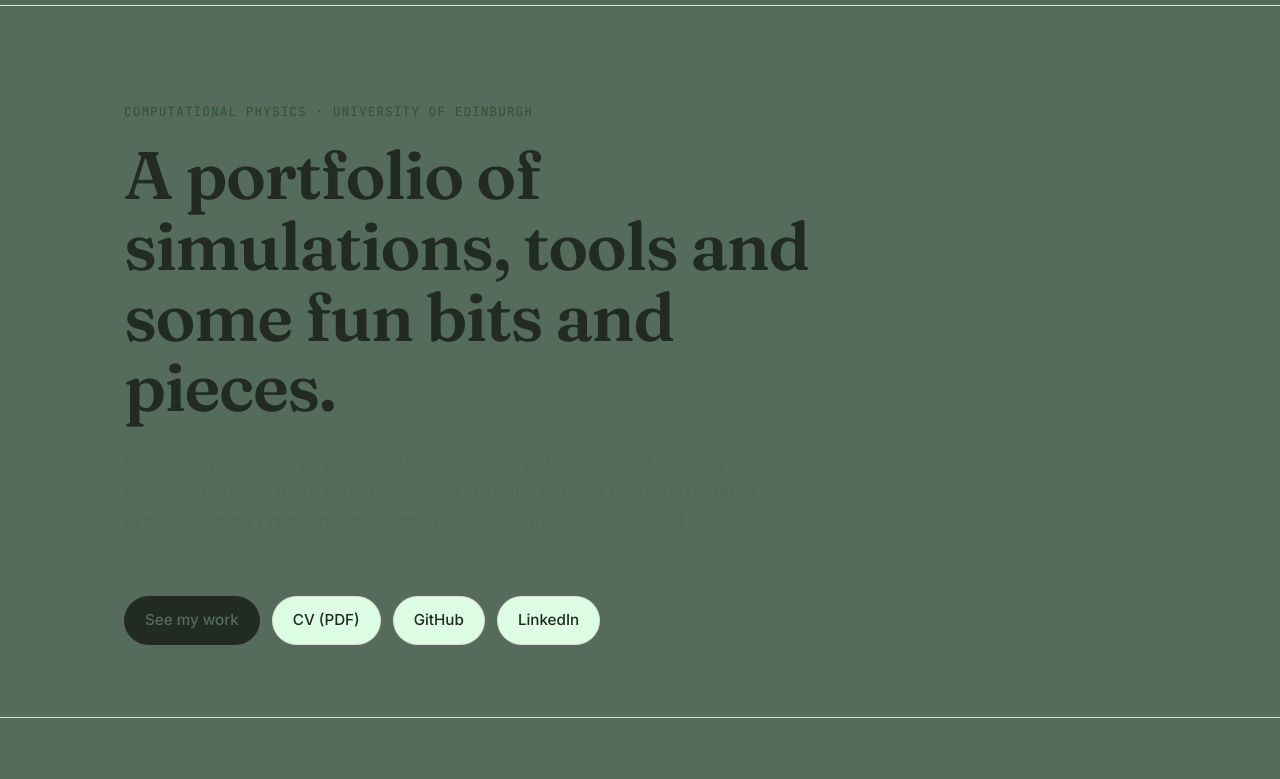
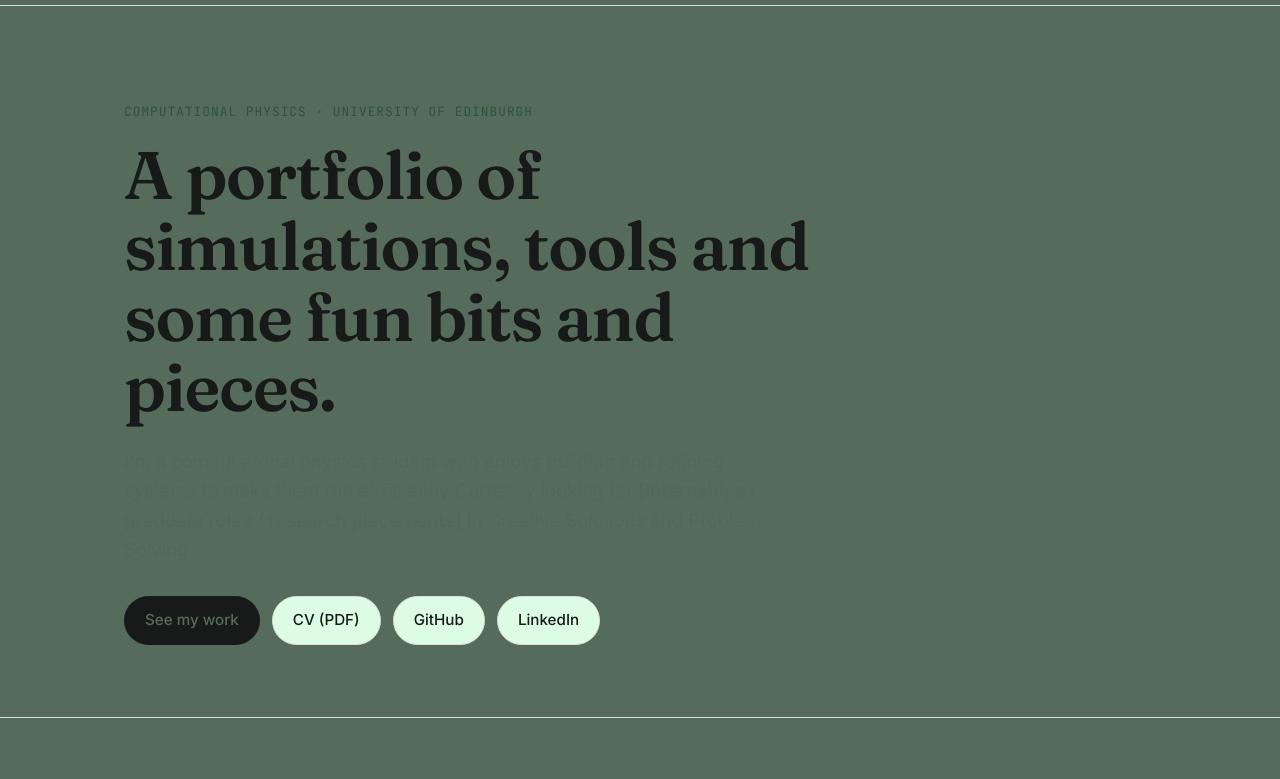
Before and after one commit to finlaymccormack13/finlaymccormack13.github.io, a plain HTML site: page index.html in a window 1280 px wide. Shown: the part 55-834 px from the top of the page. Drawn offline with Linux system fonts and the light colour scheme.

Commit message:
Update ink color variable in CSS
Changed the ink color in CSS variables for theming.

```diff
--- a/index.html
+++ b/index.html
@@ -17,7 +17,7 @@
     :root {
       --bg: #556b5b;
       --surface: #dcfce4;
-      --ink: #212b24;
+      --ink: #181a19;
       --muted: #4f6b57;
       --line: #e2ded5;
       --accent: #2f5439;      /* change this one colour to re-theme the whole site */
```
